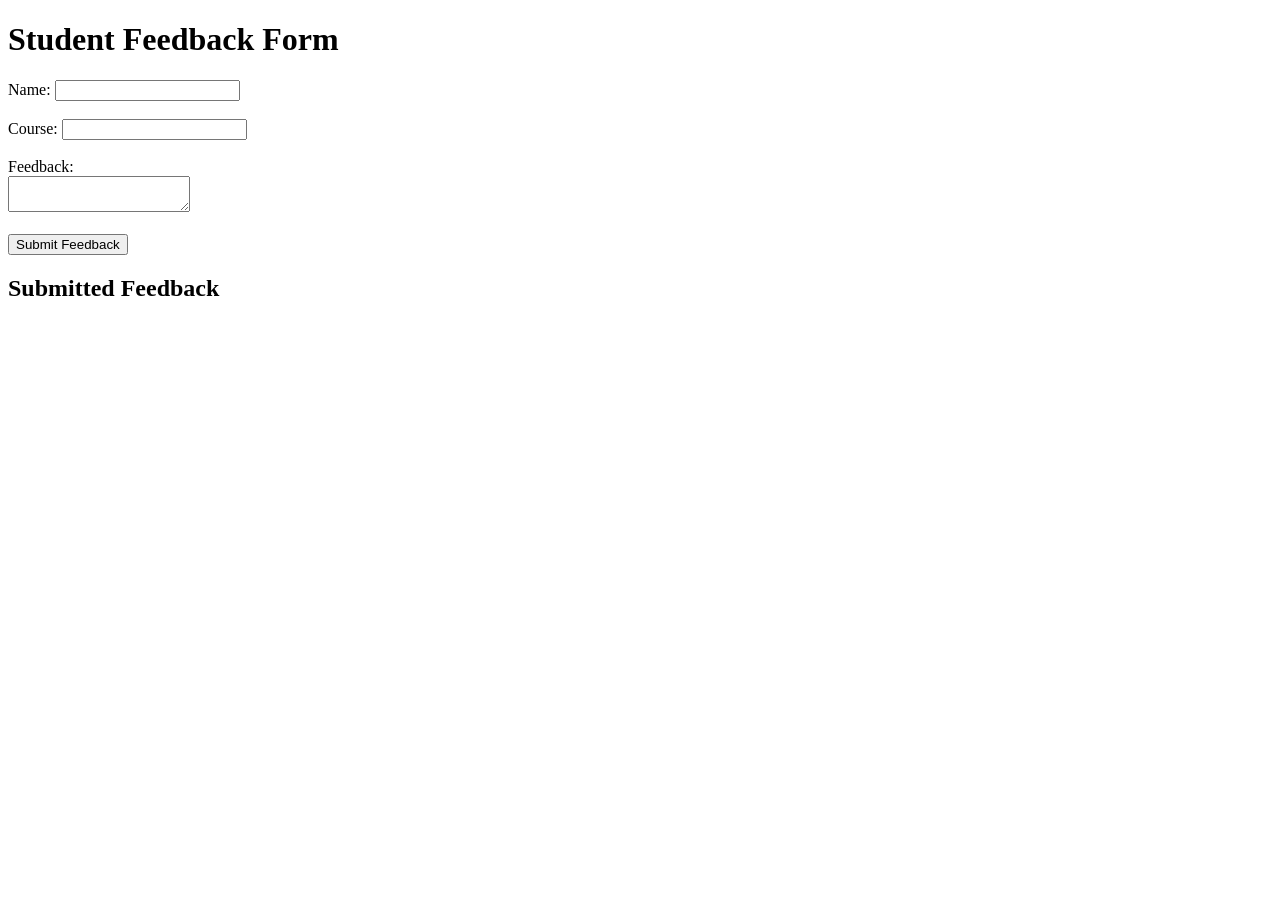
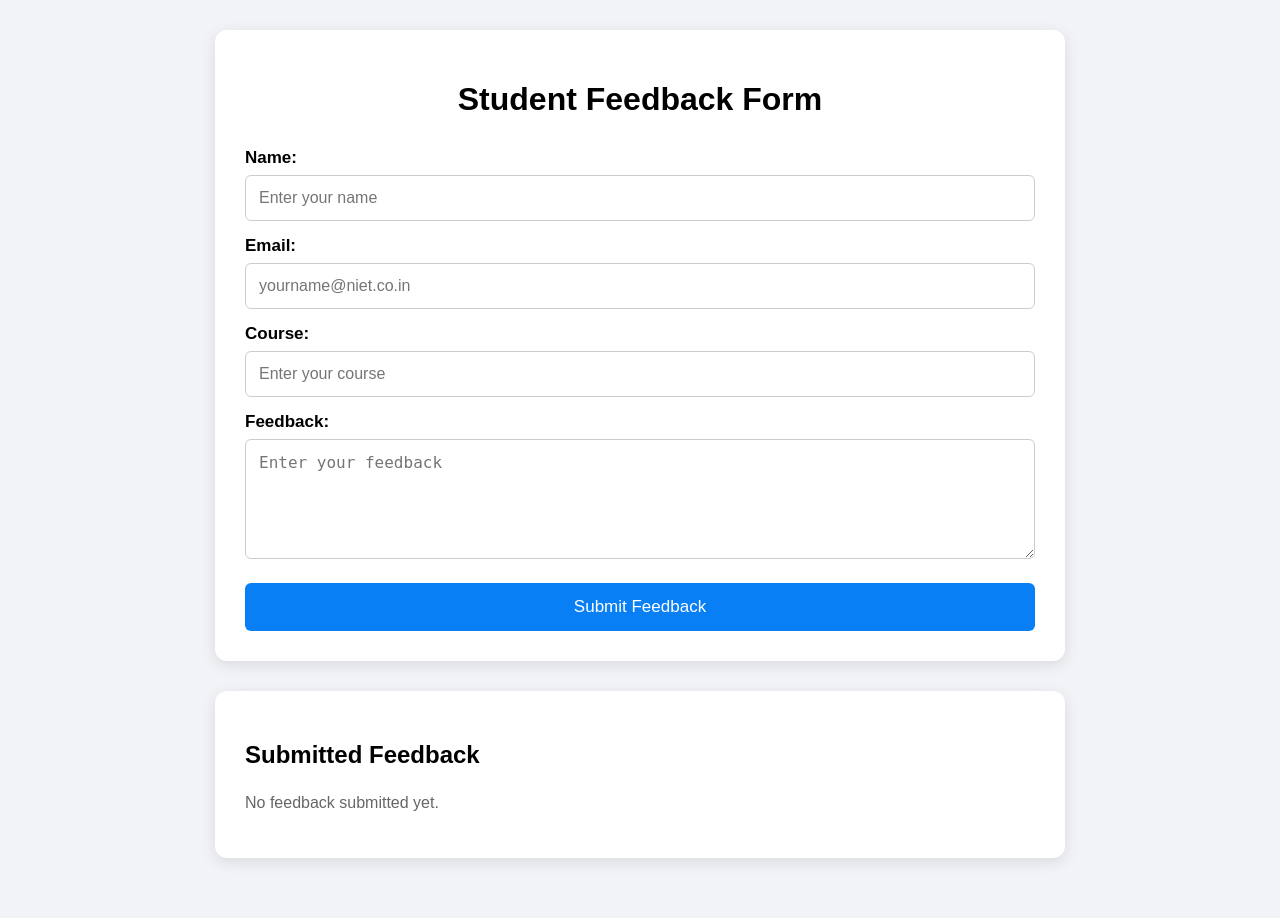
Before and after one commit to HarshGarg2006/studentfeedback, a Flask app: page / in a window 1280 px wide. Before the commit the page ends 296 px from the top, so only its background shows below. Run offline with Flask 3, Linux system fonts and the light colour scheme.

Commit message:
Student Feedback Application

```diff
--- a/app.py
+++ b/app.py
@@ -4,20 +4,43 @@ app = Flask(__name__)
 
 feedbacks = []
 
+
 @app.route("/", methods=["GET", "POST"])
 def home():
+
+    error = ""
+
     if request.method == "POST":
-        name = request.form["name"]
-        course = request.form["course"]
-        feedback = request.form["feedback"]
 
+        name = request.form.get("name", "").strip()
+        email = request.form.get("email", "").strip()
+        course = request.form.get("course", "").strip()
+        feedback = request.form.get("feedback", "").strip()
+
+        # Check email domain
+        if not email.lower().endswith("@niet.co.in"):
+            error = "Invalid Email! Please use @niet.co.in email."
+
+            return render_template(
+                "index.html",
+                feedbacks=feedbacks,
+                error=error
+            )
+
+        # Save feedback including EMAIL
         feedbacks.append({
             "name": name,
+            "email": email,
             "course": course,
             "feedback": feedback
         })
 
-    return render_template("index.html", feedbacks=feedbacks)
+    return render_template(
+        "index.html",
+        feedbacks=feedbacks,
+        error=error
+    )
+
 
 if __name__ == "__main__":
-    app.run(host="0.0.0.0", port=5000)
+    app.run(debug=True)
--- a/templates/index.html
+++ b/templates/index.html
@@ -1,33 +1,308 @@
 <!DOCTYPE html>
-<html>
+<html lang="en">
+
 <head>
-    <title>Student Feedback</title>
+
+    <meta charset="UTF-8">
+
+    <meta name="viewport" content="width=device-width, initial-scale=1.0">
+
+    <title>Student Feedback System</title>
+
+    <style>
+
+        * {
+            box-sizing: border-box;
+        }
+
+        body {
+            margin: 0;
+            padding: 30px;
+            font-family: Arial, sans-serif;
+            background-color: #f1f3f6;
+        }
+
+        .container {
+            max-width: 850px;
+            margin: auto;
+        }
+
+        .box {
+            background-color: white;
+            padding: 30px;
+            margin-bottom: 30px;
+            border-radius: 12px;
+            box-shadow: 0 4px 15px rgba(0, 0, 0, 0.10);
+        }
+
+        h1 {
+            text-align: center;
+            margin-bottom: 30px;
+        }
+
+        h2 {
+            margin-bottom: 25px;
+        }
+
+        label {
+            display: block;
+            font-size: 17px;
+            font-weight: bold;
+            margin-top: 15px;
+            margin-bottom: 7px;
+        }
+
+        input,
+        textarea {
+            width: 100%;
+            padding: 13px;
+            font-size: 16px;
+            border: 1px solid #ccc;
+            border-radius: 6px;
+        }
+
+        input:focus,
+        textarea:focus {
+            outline: none;
+            border-color: #007bff;
+        }
+
+        textarea {
+            height: 120px;
+            resize: vertical;
+        }
+
+        button {
+            width: 100%;
+            padding: 14px;
+            margin-top: 20px;
+            border: none;
+            border-radius: 6px;
+            background-color: #087ff5;
+            color: white;
+            font-size: 17px;
+            cursor: pointer;
+        }
+
+        button:hover {
+            background-color: #0568cc;
+        }
+
+        /* Error message */
+        .error {
+            background-color: #ffe6e6;
+            color: #d00000;
+            border: 1px solid #ff9999;
+            padding: 12px;
+            margin-top: 10px;
+            border-radius: 6px;
+            font-weight: bold;
+        }
+
+        /* Submitted feedback */
+        .feedback-item {
+            border: 1px solid #ddd;
+            border-radius: 7px;
+            padding: 18px;
+            margin-bottom: 15px;
+            background-color: #fafafa;
+        }
+
+        .feedback-item p {
+            margin: 8px 0;
+            font-size: 16px;
+        }
+
+        .no-feedback {
+            color: #666;
+        }
+
+    </style>
+
 </head>
+
+
 <body>
+
+<div class="container">
+
+    <!-- Feedback Form -->
+
+    <div class="box">
+
         <h1>Student Feedback Form</h1>
 
-    <form method="POST">
-        <label>Name:</label>
-        <input type="text" name="name" required><br><br>
+        <form method="POST" onsubmit="return validateEmail()">
 
-        <label>Course:</label>
-        <input type="text" name="course" required><br><br>
+            <!-- Name -->
 
-        <label>Feedback:</label><br>
-        <textarea name="feedback" required></textarea><br><br>
+            <label for="name">Name:</label>
 
-        <button type="submit">Submit Feedback</button>
+            <input
+                type="text"
+                id="name"
+                name="name"
+                placeholder="Enter your name"
+                value="{{ form_data.name if form_data else '' }}"
+                required
+            >
+
+
+            <!-- Email -->
+
+            <label for="email">Email:</label>
+
+            <input
+                type="email"
+                id="email"
+                name="email"
+                placeholder="yourname@niet.co.in"
+                value="{{ form_data.email if form_data else '' }}"
+                required
+            >
+
+            <!-- JavaScript Error -->
+
+            <div id="emailError" class="error" style="display: none;">
+                Please use a valid NIET email ending with @niet.co.in
+            </div>
+
+
+            <!-- Flask Backend Error -->
+
+            {% if error %}
+
+            <div class="error">
+                {{ error }}
+            </div>
+
+            {% endif %}
+
+
+            <!-- Course -->
+
+            <label for="course">Course:</label>
+
+            <input
+                type="text"
+                id="course"
+                name="course"
+                placeholder="Enter your course"
+                value="{{ form_data.course if form_data else '' }}"
+                required
+            >
+
+
+            <!-- Feedback -->
+
+            <label for="feedback">Feedback:</label>
+
+            <textarea
+                id="feedback"
+                name="feedback"
+                placeholder="Enter your feedback"
+                required
+            >{{ form_data.feedback if form_data else '' }}</textarea>
+
+
+            <!-- Submit -->
+
+            <button type="submit">
+                Submit Feedback
+            </button>
+
         </form>
+
+    </div>
+
+
+    <!-- Submitted Feedback -->
+
+    <div class="box">
 
         <h2>Submitted Feedback</h2>
 
+        {% if feedbacks %}
+
             {% for item in feedbacks %}
+
+                <div class="feedback-item">
+
                     <p>
-            <b>Name:</b> {{ item.name }}<br>
-            <b>Course:</b> {{ item.course }}<br>
-            <b>Feedback:</b> {{ item.feedback }}
+                        <strong>Name:</strong>
+                        {{ item.name }}
                     </p>
-        <hr>
+
+                    <p>
+                        <strong>Email:</strong>
+                        {{ item.email }}
+                    </p>
+
+                    <p>
+                        <strong>Course:</strong>
+                        {{ item.course }}
+                    </p>
+
+                    <p>
+                        <strong>Feedback:</strong>
+                        {{ item.feedback }}
+                    </p>
+
+                </div>
+
             {% endfor %}
+
+        {% else %}
+
+            <p class="no-feedback">
+                No feedback submitted yet.
+            </p>
+
+        {% endif %}
+
+    </div>
+
+</div>
+
+
+<!-- Email Validation -->
+
+<script>
+
+function validateEmail() {
+
+    const email = document.getElementById("email").value.trim();
+
+    const error = document.getElementById("emailError");
+
+    /*
+        Only emails ending with @niet.co.in are allowed.
+
+        Examples:
+        harsh@niet.co.in       -> VALID
+        student123@niet.co.in -> VALID
+        harsh@gmail.com        -> INVALID
+        harsh@yahoo.com        -> INVALID
+        harsh@niet.com         -> INVALID
+    */
+
+    const emailPattern = /^[a-zA-Z0-9._%+-]+@niet\.co\.in$/;
+
+    if (!emailPattern.test(email)) {
+
+        error.style.display = "block";
+
+        return false;
+    }
+
+    error.style.display = "none";
+
+    return true;
+}
+
+</script>
+
+
 </body>
+
 </html>
```
Also changed, not shown: templates/.github/workflows/ci-cd.yml. Lines whose indentation alone changed are shown as unchanged.
